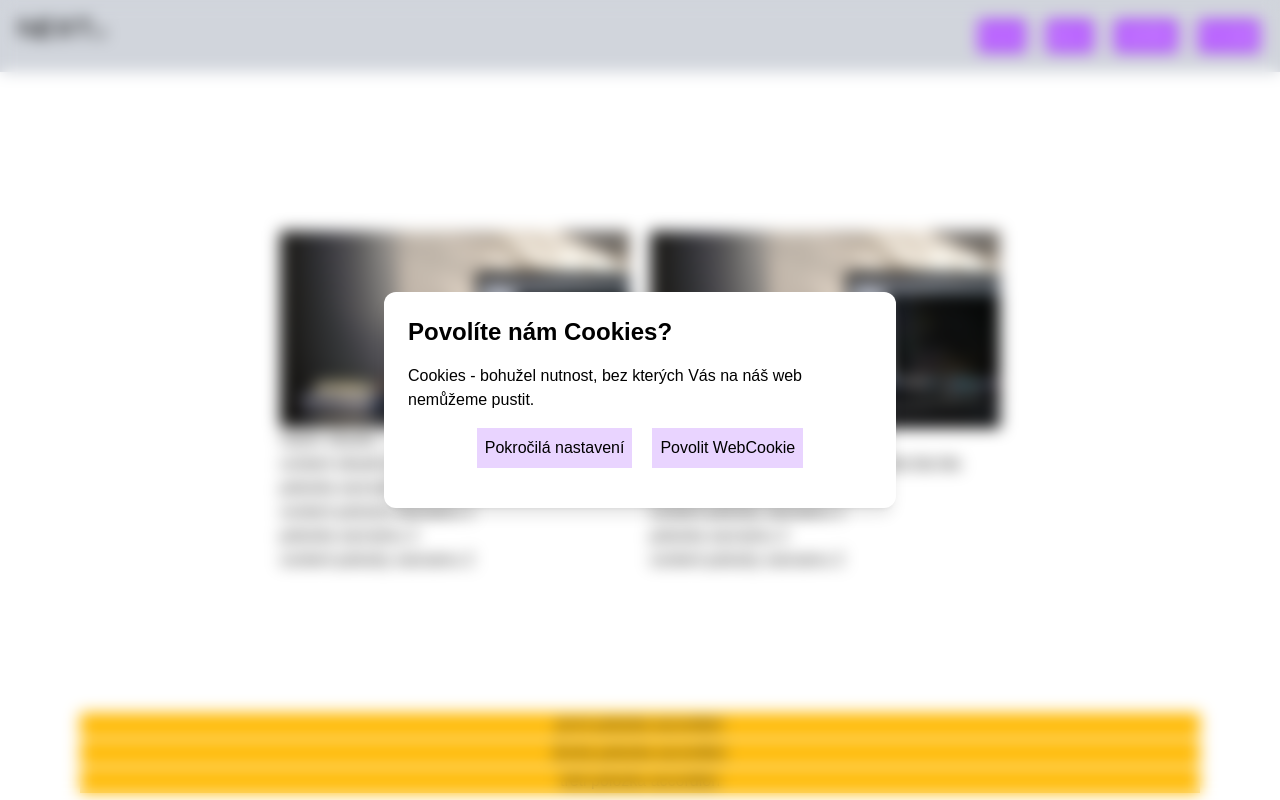
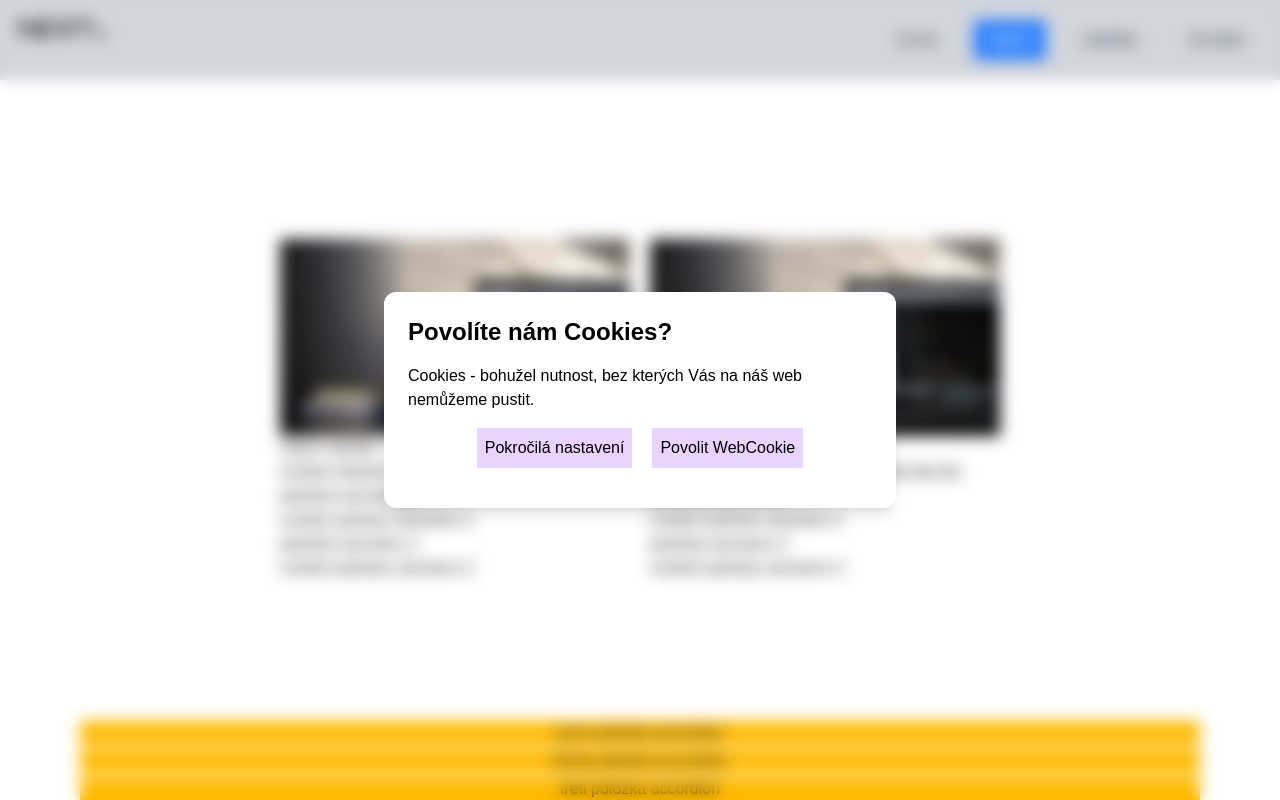
Before and after one commit to MorDym/nextjs_web_template, a Next.js app in the folder nextjs_web_template/: page /about in a window 1280 px wide. Shown: the top 800 px of the page. Built offline with nearby package versions, Linux system fonts and the light colour scheme.

Commit message:
feat: menu upgraded

```diff
--- a/nextjs_web_template/src/app/components/ContactForm.tsx
+++ b/nextjs_web_template/src/app/components/ContactForm.tsx
@@ -91,7 +91,6 @@
 
       <div>
         {loading ? (
-          // Spinner (můžeš nahradit <Loader /> pokud ho máš)
           <div className="flex justify-center">
             <p>Odesílám dotaz</p>
             <Loader />
--- a/nextjs_web_template/src/app/components/ui/Menu.tsx
+++ b/nextjs_web_template/src/app/components/ui/Menu.tsx
@@ -2,12 +2,15 @@
 
 import { useState, useRef, useEffect } from "react"
 import { menuLinksData } from "../../data/data"
-import MenuLink from "../MenuLink"
 import Link from "next/link"
+import { usePathname } from "next/navigation";
 
 function Menu() {
     const [isNavOpen, setIsNavOpen] = useState(false)
     const menuRef = useRef<HTMLDivElement>(null)
+
+    const pathname = usePathname();
+
 
     // Zavření menu kliknutím mimo
     useEffect(() => {
@@ -68,12 +71,18 @@
                         {menuLinksData.map((link) => {
                             const { id, name, href } = link
                             return (
-                                <Link
-                                    key={id}
-                                    children={name}
-                                    href={href}
-                                    className="bg-purple-300 p-1 text-white w-full hover:bg-purple-500"
-                                />
+
+
+                                 <Link
+      key={id}
+      href={href}
+      onClick={() => setIsNavOpen(false)} // ← zavře menu po kliknutí
+      className={`px-4 py-2 rounded ${
+        pathname === href ? "bg-blue-500 text-white" : "text-gray-700 hover:bg-gray-200"
+      }`}
+    >
+      {name}
+    </Link>
                             )
                         })}</div>
                 </div>
@@ -88,7 +97,8 @@
                             key={id}
                             children={name}
                             href={href}
-                            className="bg-purple-500 p-1 text-white"
+                            // className="bg-purple-500 p-1 text-white"
+                            className={`px-4 py-2 rounded ${pathname === href ? "bg-blue-500 text-white" : "text-gray-700 hover:bg-gray-200"}`}
                         />
                     )
                 })}
```
